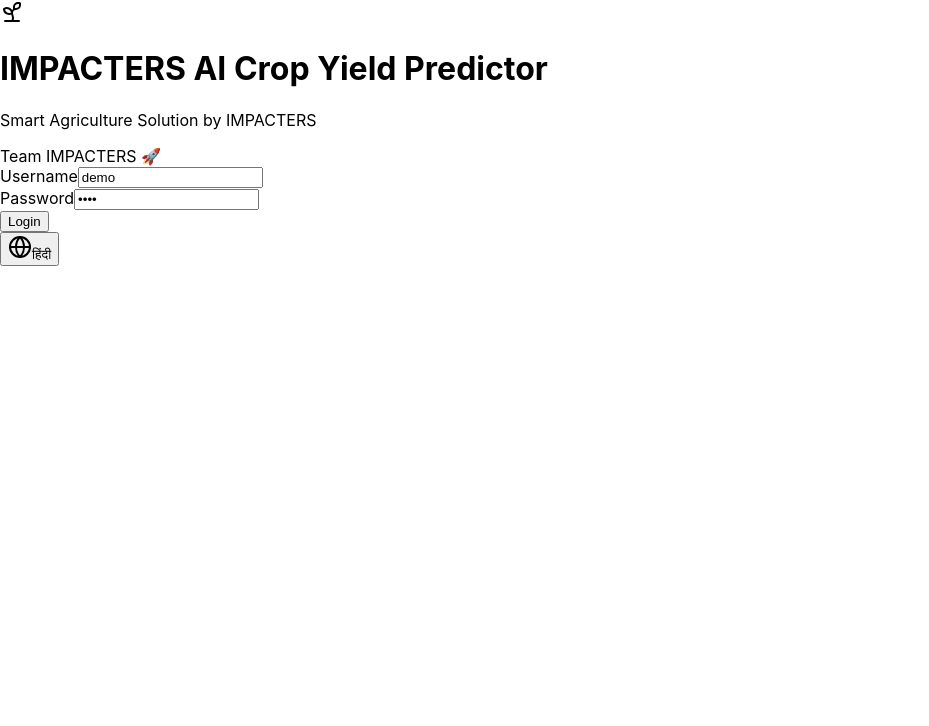
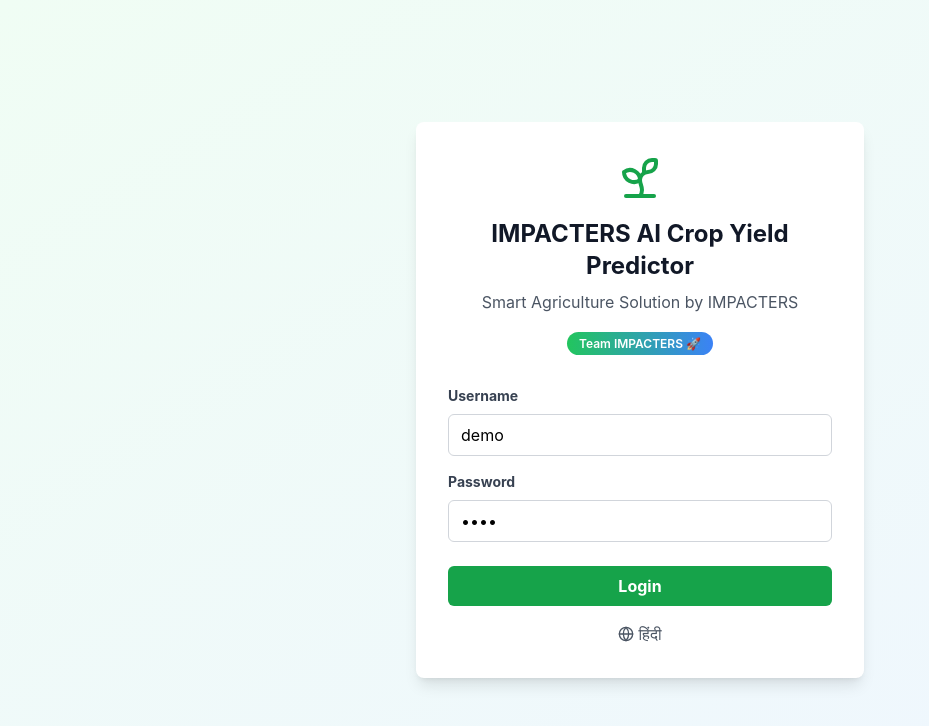
Before and after one commit to codebyharii/Ai-powered, a React (Create React App) app: page / in a window 1280 px wide. Shown: the top 726 px of the page, without its empty margins (0-929 px from the left). Built offline with nearby package versions, Linux system fonts and the light colour scheme.

Commit message:
Fix Tailwind and UI

```diff
--- a/src/index.css
+++ b/src/index.css
@@ -11,3 +11,11 @@ code {
   font-family: source-code-pro, Menlo, Monaco, Consolas, 'Courier New',
     monospace;
 }
+@tailwind base;
+@tailwind components;
+@tailwind utilities;
+
+/* OPTIONAL: custom global styles */
+body {
+  @apply bg-gray-50;
+}
```
